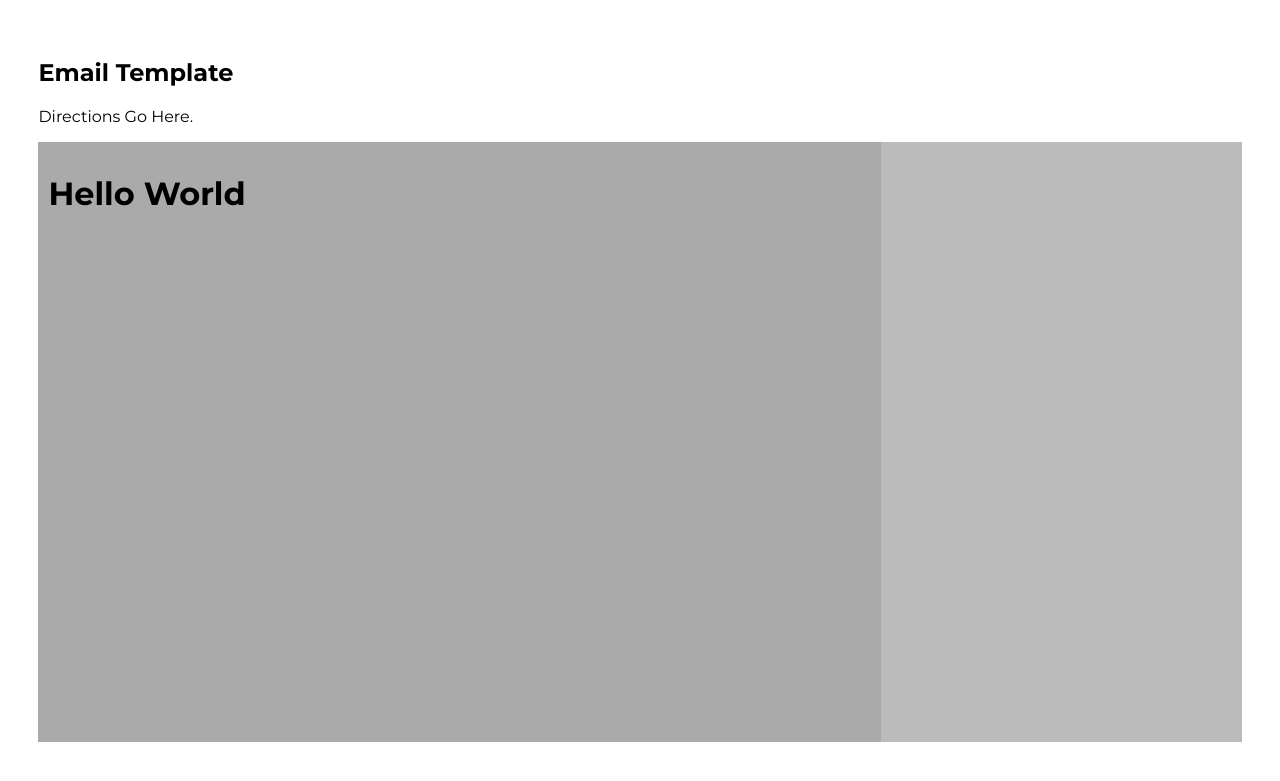
After one commit to JenFaith/email_script, a Flask app: template templates/index.html in a window 1280 px wide. The commit adds this page. Shown: the top 781 px of the page. Run offline with Flask 2, Linux system fonts and the light colour scheme; the template is opened without the code that fills it, so the values that code supplies are empty.

Commit message:
Updates to html

```diff
--- a/app.py
+++ b/app.py
@@ -1,13 +1,29 @@
-import pandas
-import numpy
-from flask import Flask, render_template, request
+# IMPORT STATEMENTS
+from flask import Flask, render_template, request, session
+import pandas as pd
+# import numpy as np
+import jinja2
+# import requests
+# import re
 
 def create_app():
     app = Flask(__name__)
 
-    #Testing route
     @app.route('/')
     def home():
         return render_template('email.html')
 
+    #Email Route
+    @app.route('/email')
+    def email():
+        first_name=request.args.get('fname')
+        return render_template('email.html', first_name=first_name)
+
+
+
+
+
+
+
+
     return app
--- /dev/null
+++ b/templates/index.html
@@ -0,0 +1,12 @@
+{% extends "layout.html" %}
+
+{% block body1%}
+<h1>Hello World</h1>
+
+
+{% endblock %}
+
+
+{% block body2%}
+<h1></h1>
+{% endblock %}
--- /dev/null
+++ b/templates/layout.html
@@ -0,0 +1,63 @@
+<!DOCTYPE html>
+<meta name = "viewport" content="width=device-width, initial-scale=1.0">
+<meta charset="utf-8">
+
+<html lang="en">
+    <head>
+    <style>
+        @import url('https://fonts.googleapis.com/css2?family=Montserrat:wght@200;400;700&display=swap');
+        * {
+          box-sizing: border-box;
+        }
+
+        body {
+                font-family: 'Montserrat',sans-serif;
+                background-color: white;
+                font-size: 12;
+                margin: 0 auto;
+                padding: 3%;
+            }
+
+        .column1 {
+          float: left;
+          width: 70%;
+          padding: 10px;
+          height: 600px;
+        }
+        .column2 {
+          float: left;
+          width:  30%;
+          padding: 10px;
+          height: 600px;
+        }
+
+        /* Clear floats after the columns */
+        .row:after {
+          content: "";
+          display: table;
+          clear: both;
+        }
+
+        /* Responsive layout - makes the two columns stack on top of each other instead of next to each other */
+        @media screen and (max-width: 600px) {
+          .column {
+            width: 100%;
+          }
+        }
+        </style>
+    </head>
+    <body>
+        <h2>Email Template</h2>
+        <p>Directions Go Here.</p>
+
+        <div class="row">
+          <div class="column1" style="background-color:#aaa;">
+            {% block body1%} {% endblock %}
+          </div>
+          <div class="column2" style="background-color:#bbb;">
+            {% block body2%} {% endblock %}
+          </div>
+        </div>
+    </body>
+
+</html>
```
Also changed, not shown: templates/email.html (+35 -39 lines), static/css/style.css (added), 4 other files.
